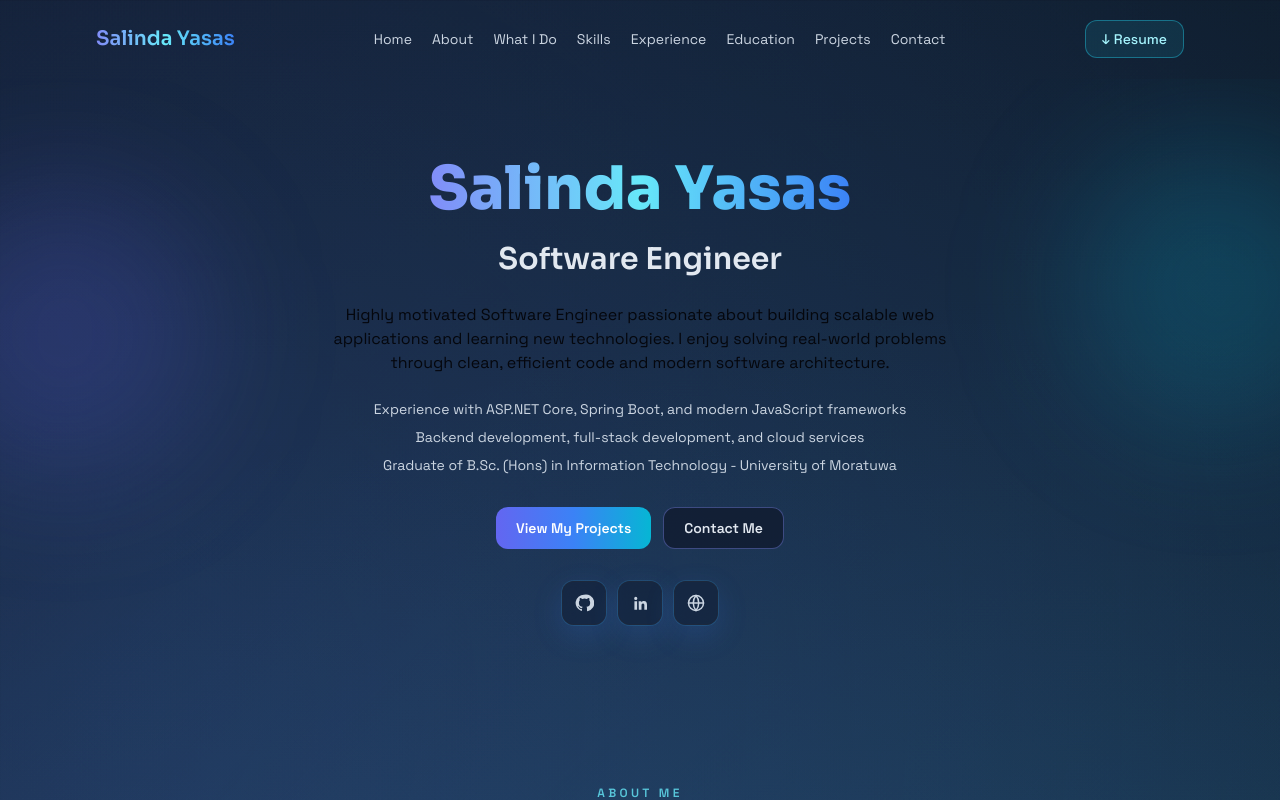
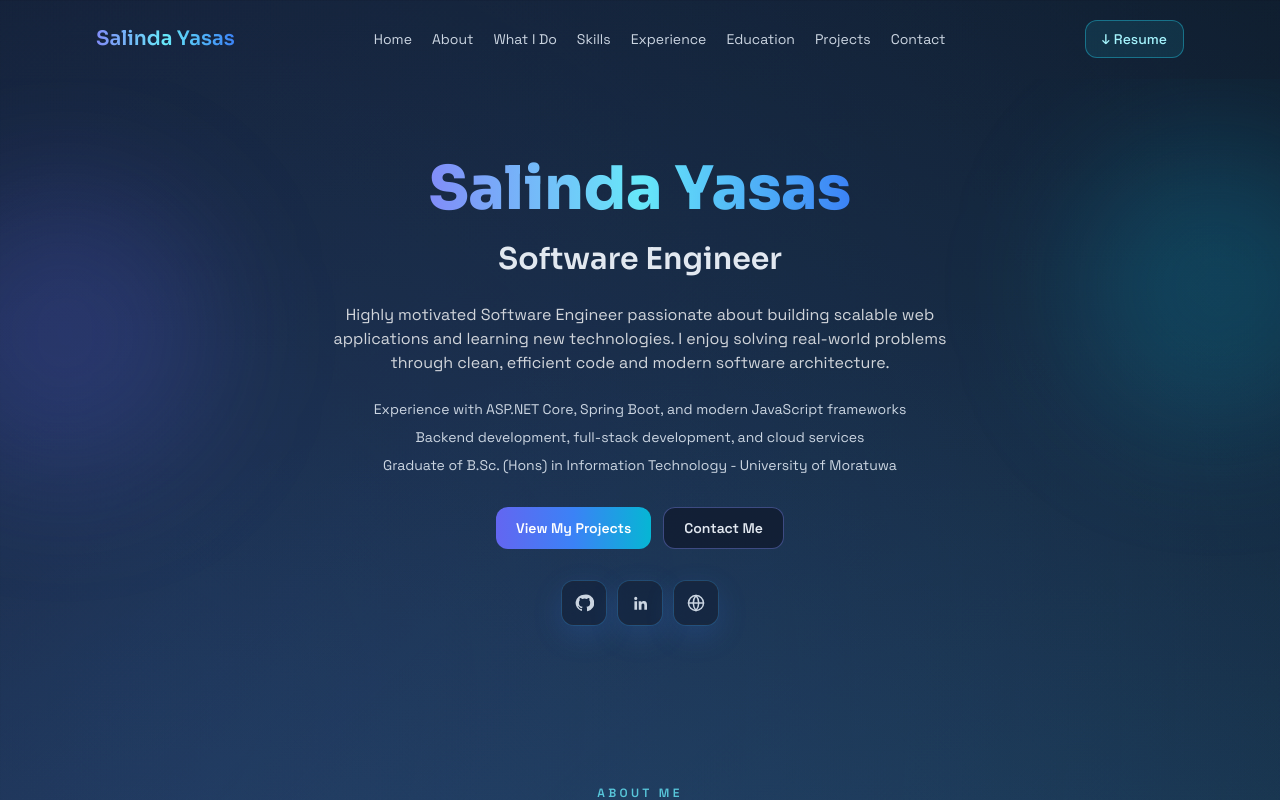
Before and after one commit to salinda-yasas-99/Personal-Portfolio, a React (Vite) app: page / in a window 1280 px wide. Shown: the top 800 px of the page. Built offline with nearby package versions, Linux system fonts and the light colour scheme.

Commit message:
update text color

```diff
--- a/src/components/Hero.jsx
+++ b/src/components/Hero.jsx
@@ -40,7 +40,7 @@ function Hero() {
               Software Engineer
             </span>
           </h1>
-          <p className="mx-auto mt-6 max-w-2xl text-sm leading-relaxed text-white sm:text-base">
+          <p className="mx-auto mt-6 max-w-2xl text-sm leading-relaxed !text-white/80 sm:text-base">
             Highly motivated Software Engineer passionate about building scalable web
             applications and learning new technologies. I enjoy solving real-world
             problems through clean, efficient code and modern software architecture.
```
